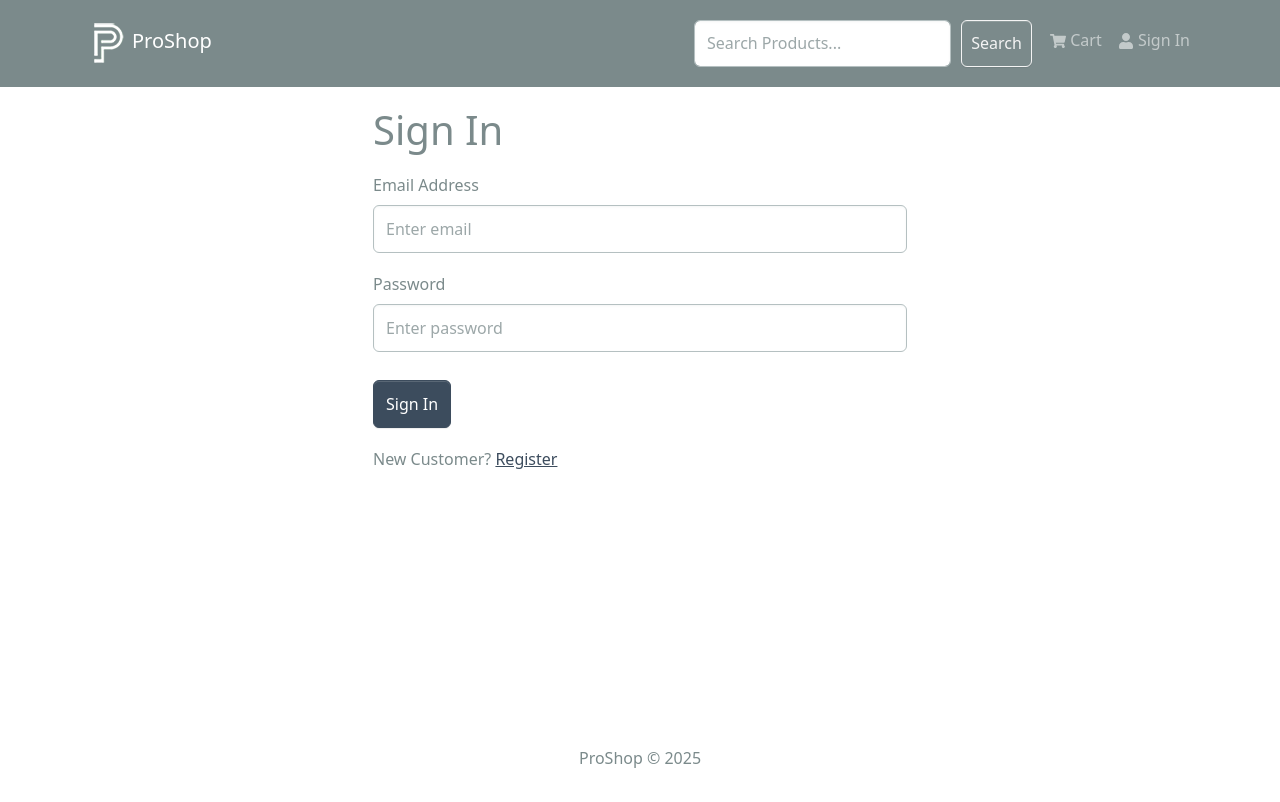
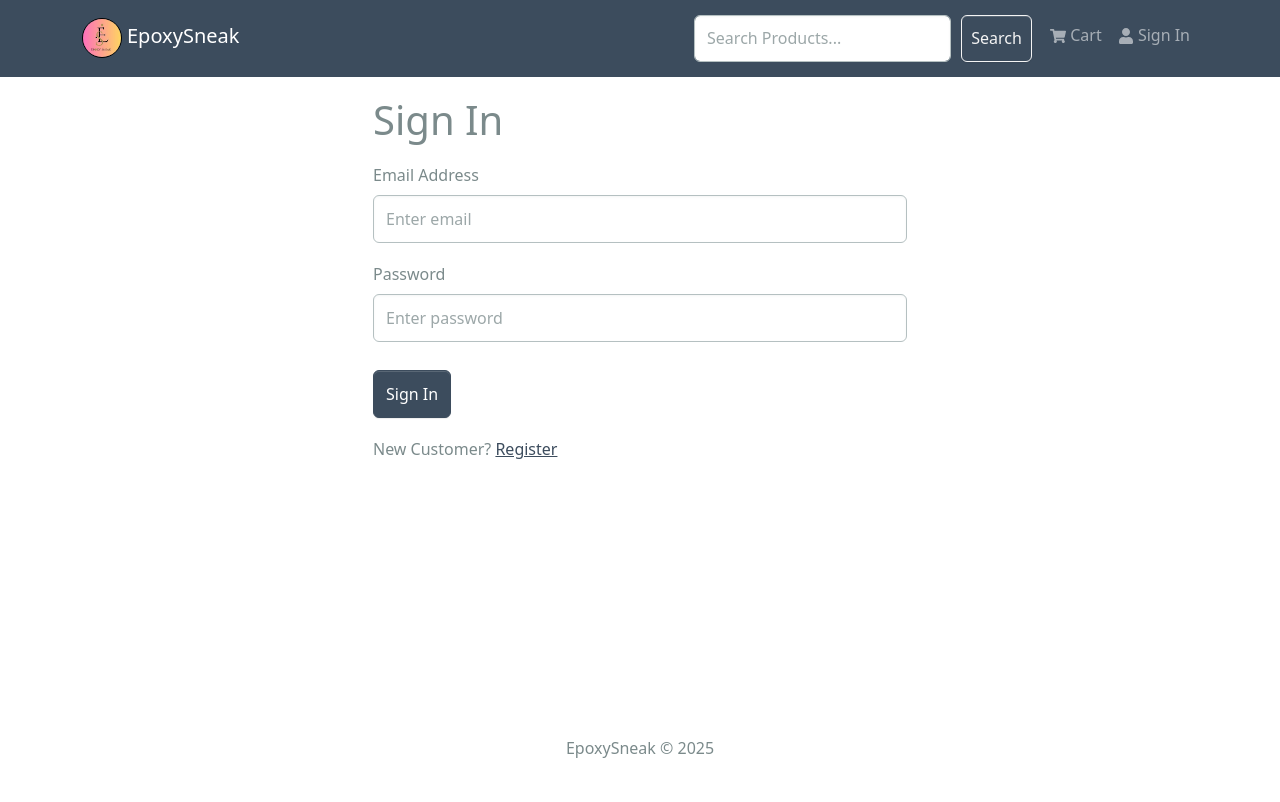
Before and after one commit to alokofficial/eCommerce-v1, a React (Create React App) app in the folder frontend/: page /login in a window 1280 px wide. Shown: the top 802 px of the page. Built offline with nearby package versions, Linux system fonts and the light colour scheme.

Commit message:
logo updated

```diff
--- a/frontend/src/components/Footer.jsx
+++ b/frontend/src/components/Footer.jsx
@@ -8,7 +8,7 @@ const Footer = () => {
         <Container>
             <Row>
                 <Col className='text-center py-3'>
-                    <p>ProShop &copy; {currentYear}</p>
+                    <p>EpoxySneak &copy; {currentYear}</p>
                 </Col>
             </Row>
         </Container>
--- a/frontend/src/components/Header.jsx
+++ b/frontend/src/components/Header.jsx
@@ -32,12 +32,12 @@ const Header = () => {
 
   return (
     <header>
-        <Navbar bg="dark" variant="dark" expand="md" collapseOnSelect>
+        <Navbar bg="primary" variant="dark" expand="md" collapseOnSelect>
          <Container>
-          {/* need to use LinkContainer in order to use react router */}<Nav.Link href="/profile">{userInfo?.name}</Nav.Link>
-            <Navbar.Brand href="/">
-                <img src={logo} alt="ProShop" />
-                    ProShop
+          {/* need to use LinkContainer in order to use react router<Nav.Link href="/profile">{userInfo?.name}</Nav.Link> */}
+            <Navbar.Brand href="/" style={{cursor: "pointer", textAlign:"left"}}>
+                <img src={logo} alt="EpoxySneak"  style={{width: "40px", height: "40px", border: "1px solid #000", borderRadius: "50%", marginRight: "5px"}}/>
+                    EpoxySneak
             </Navbar.Brand>
             <Navbar.Toggle aria-controls="basic-navbar-nav" />
             <Navbar.Collapse id="basic-navbar-nav">
--- a/frontend/src/screens/OrderScreen.jsx
+++ b/frontend/src/screens/OrderScreen.jsx
@@ -66,11 +66,11 @@ const OrderScreen = () => {
         }
       })
     }
-    async function onApproveTest(){
-      await payOrder({orderId, details:{payer:{}}});
-          refetch();
-          toast.success('Payment successful');
-    }
+    // async function onApproveTest(){
+    //   await payOrder({orderId, details:{payer:{}}});
+    //       refetch();
+    //       toast.success('Payment successful');
+    // }
     function onError(err) {
       toast.error(err.message);
     }
```
Also changed, not shown: frontend/src/assets/logo.png.
